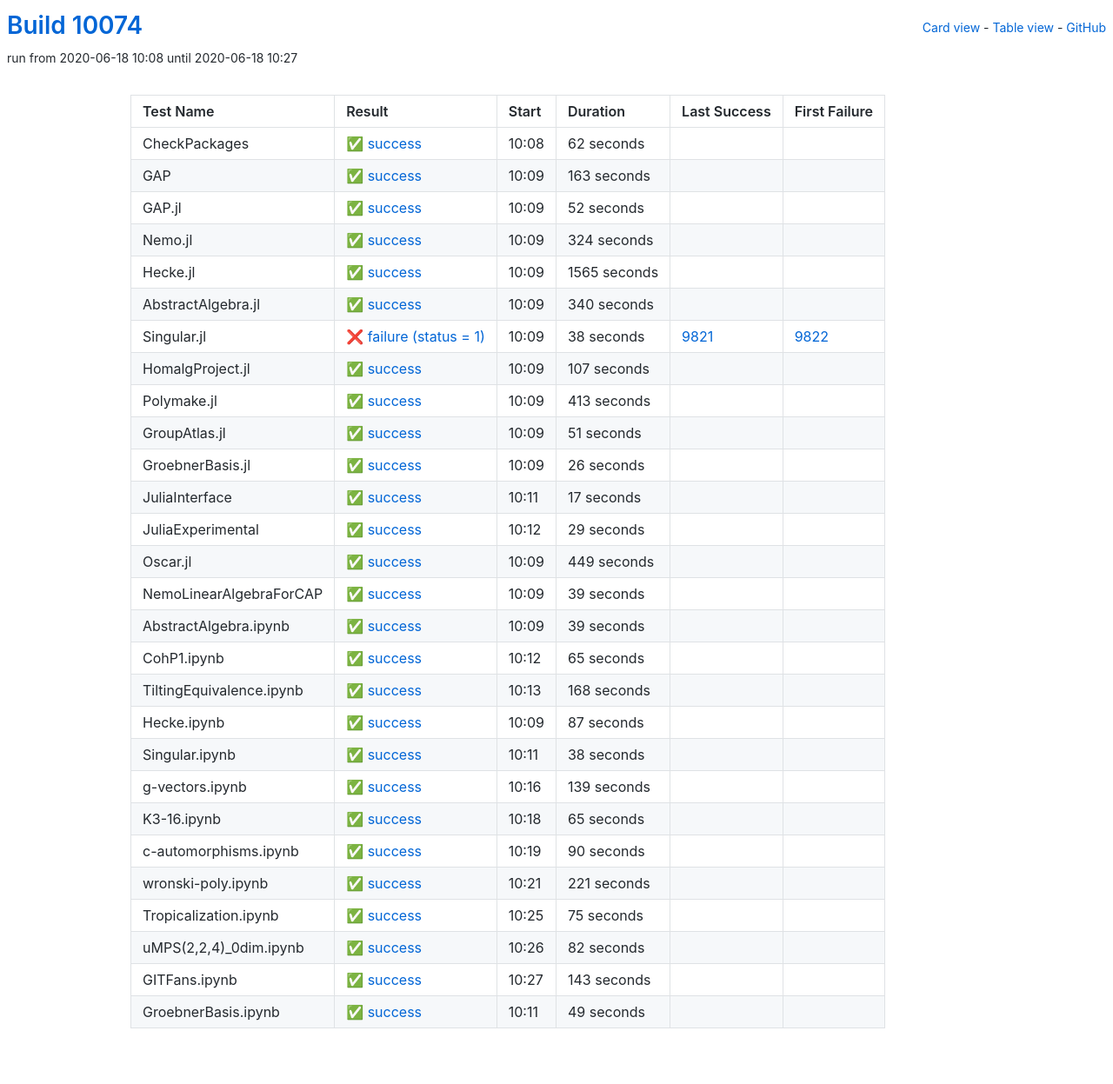
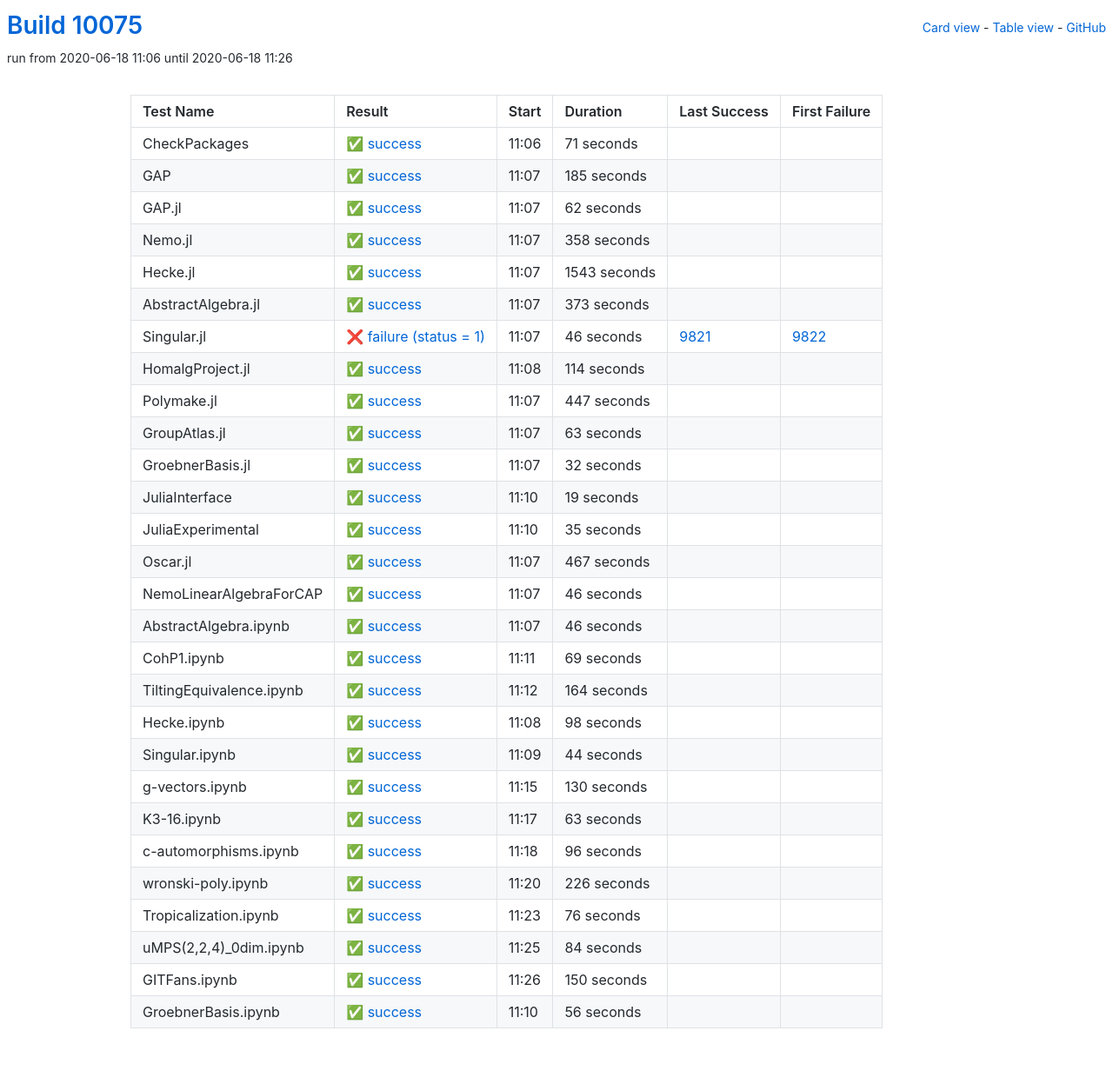
Before and after one commit to oscar-system/oscar-ci-status, a Jekyll site: the page built from table.html, in a window 1280 px wide. Shown: the whole page at 87% size. Built offline with Jekyll 4.4.1, drawn with Linux system fonts in a browser that asks for light colours.

Commit message:
Build #10075

```diff
--- a/_data/ci.yml
+++ b/_data/ci.yml
@@ -1,6 +1,6 @@
 ---
-build: 10074
-build_url: https://oscarci.mathematik.uni-kl.de/job/oscar/10074/
+build: 10075
+build_url: https://oscarci.mathematik.uni-kl.de/job/oscar/10075/
 job: oscar
 organization: oscar-system
 repo: oscar-ci-status
@@ -8,8 +8,32 @@
 tests:
 - name: CheckPackages
   id: checkpackages
-  log: https://oscarci.mathematik.uni-kl.de/job/oscar/10074/artifact/logs/build-10074/CheckPackages.log
-  start: 2020-06-18 10:08
+  log: https://oscarci.mathematik.uni-kl.de/job/oscar/10075/artifact/logs/build-10075/CheckPackages.log
+  start: 2020-06-18 11:06
+  success: true
+  exitcode: 0
+  status: success
+  duration: 71
+  last_success: false
+  last_success_url:
+  first_failure: false
+  first_failure_url:
+- name: GAP
+  id: gap
+  log: https://oscarci.mathematik.uni-kl.de/job/oscar/10075/artifact/logs/build-10075/GAP.log
+  start: 2020-06-18 11:07
+  success: true
+  exitcode: 0
+  status: success
+  duration: 185
+  last_success: false
+  last_success_url:
+  first_failure: false
+  first_failure_url:
+- name: GAP.jl
+  id: gap-jl
+  log: https://oscarci.mathematik.uni-kl.de/job/oscar/10075/artifact/logs/build-10075/GAP.jl.log
+  start: 2020-06-18 11:07
   success: true
   exitcode: 0
   status: success
@@ -18,326 +42,302 @@
   last_success_url:
   first_failure: false
   first_failure_url:
-- name: GAP
-  id: gap
-  log: https://oscarci.mathematik.uni-kl.de/job/oscar/10074/artifact/logs/build-10074/GAP.log
-  start: 2020-06-18 10:09
+- name: Nemo.jl
+  id: nemo-jl
+  log: https://oscarci.mathematik.uni-kl.de/job/oscar/10075/artifact/logs/build-10075/Nemo.jl.log
+  start: 2020-06-18 11:07
   success: true
   exitcode: 0
   status: success
-  duration: 163
-  last_success: false
-  last_success_url:
-  first_failure: false
-  first_failure_url:
-- name: GAP.jl
-  id: gap-jl
-  log: https://oscarci.mathematik.uni-kl.de/job/oscar/10074/artifact/logs/build-10074/GAP.jl.log
-  start: 2020-06-18 10:09
-  success: true
-  exitcode: 0
-  status: success
-  duration: 52
-  last_success: false
-  last_success_url:
-  first_failure: false
-  first_failure_url:
-- name: Nemo.jl
-  id: nemo-jl
-  log: https://oscarci.mathematik.uni-kl.de/job/oscar/10074/artifact/logs/build-10074/Nemo.jl.log
-  start: 2020-06-18 10:09
-  success: true
-  exitcode: 0
-  status: success
-  duration: 324
+  duration: 358
   last_success: false
   last_success_url:
   first_failure: false
   first_failure_url:
 - name: Hecke.jl
   id: hecke-jl
-  log: https://oscarci.mathematik.uni-kl.de/job/oscar/10074/artifact/logs/build-10074/Hecke.jl.log
-  start: 2020-06-18 10:09
+  log: https://oscarci.mathematik.uni-kl.de/job/oscar/10075/artifact/logs/build-10075/Hecke.jl.log
+  start: 2020-06-18 11:07
   success: true
   exitcode: 0
   status: success
-  duration: 1565
+  duration: 1543
   last_success: false
   last_success_url:
   first_failure: false
   first_failure_url:
 - name: AbstractAlgebra.jl
   id: abstractalgebra-jl
-  log: https://oscarci.mathematik.uni-kl.de/job/oscar/10074/artifact/logs/build-10074/AbstractAlgebra.jl.log
-  start: 2020-06-18 10:09
+  log: https://oscarci.mathematik.uni-kl.de/job/oscar/10075/artifact/logs/build-10075/AbstractAlgebra.jl.log
+  start: 2020-06-18 11:07
   success: true
   exitcode: 0
   status: success
-  duration: 340
+  duration: 373
   last_success: false
   last_success_url:
   first_failure: false
   first_failure_url:
 - name: Singular.jl
   id: singular-jl
-  log: https://oscarci.mathematik.uni-kl.de/job/oscar/10074/artifact/logs/build-10074/Singular.jl.log
-  start: 2020-06-18 10:09
+  log: https://oscarci.mathematik.uni-kl.de/job/oscar/10075/artifact/logs/build-10075/Singular.jl.log
+  start: 2020-06-18 11:07
   success: false
   exitcode: 1
   status: failure
-  duration: 38
+  duration: 46
   last_success: 9821
   last_success_url: https://oscarci.mathematik.uni-kl.de/job/oscar/9821/
   first_failure: 9822
   first_failure_url: https://oscarci.mathematik.uni-kl.de/job/oscar/9822/
 - name: HomalgProject.jl
   id: homalgproject-jl
-  log: https://oscarci.mathematik.uni-kl.de/job/oscar/10074/artifact/logs/build-10074/HomalgProject.jl.log
-  start: 2020-06-18 10:09
+  log: https://oscarci.mathematik.uni-kl.de/job/oscar/10075/artifact/logs/build-10075/HomalgProject.jl.log
+  start: 2020-06-18 11:08
   success: true
   exitcode: 0
   status: success
-  duration: 107
+  duration: 114
   last_success: false
   last_success_url:
   first_failure: false
   first_failure_url:
 - name: Polymake.jl
   id: polymake-jl
-  log: https://oscarci.mathematik.uni-kl.de/job/oscar/10074/artifact/logs/build-10074/Polymake.jl.log
-  start: 2020-06-18 10:09
+  log: https://oscarci.mathematik.uni-kl.de/job/oscar/10075/artifact/logs/build-10075/Polymake.jl.log
+  start: 2020-06-18 11:07
   success: true
   exitcode: 0
   status: success
-  duration: 413
+  duration: 447
   last_success: false
   last_success_url:
   first_failure: false
   first_failure_url:
 - name: GroupAtlas.jl
   id: groupatlas-jl
-  log: https://oscarci.mathematik.uni-kl.de/job/oscar/10074/artifact/logs/build-10074/GroupAtlas.jl.log
-  start: 2020-06-18 10:09
+  log: https://oscarci.mathematik.uni-kl.de/job/oscar/10075/artifact/logs/build-10075/GroupAtlas.jl.log
+  start: 2020-06-18 11:07
   success: true
   exitcode: 0
   status: success
-  duration: 51
+  duration: 63
   last_success: false
   last_success_url:
   first_failure: false
   first_failure_url:
 - name: GroebnerBasis.jl
   id: groebnerbasis-jl
-  log: https://oscarci.mathematik.uni-kl.de/job/oscar/10074/artifact/logs/build-10074/GroebnerBasis.jl.log
-  start: 2020-06-18 10:09
+  log: https://oscarci.mathematik.uni-kl.de/job/oscar/10075/artifact/logs/build-10075/GroebnerBasis.jl.log
+  start: 2020-06-18 11:07
   success: true
   exitcode: 0
   status: success
-  duration: 26
+  duration: 32
   last_success: false
   last_success_url:
   first_failure: false
   first_failure_url:
 - name: JuliaInterface
   id: juliainterface
-  log: https://oscarci.mathematik.uni-kl.de/job/oscar/10074/artifact/logs/build-10074/JuliaInterface.log
-  start: 2020-06-18 10:11
+  log: https://oscarci.mathematik.uni-kl.de/job/oscar/10075/artifact/logs/build-10075/JuliaInterface.log
+  start: 2020-06-18 11:10
   success: true
   exitcode: 0
   status: success
-  duration: 17
+  duration: 19
   last_success: false
   last_success_url:
   first_failure: false
   first_failure_url:
 - name: JuliaExperimental
   id: juliaexperimental
-  log: https://oscarci.mathematik.uni-kl.de/job/oscar/10074/artifact/logs/build-10074/JuliaExperimental.log
-  start: 2020-06-18 10:12
+  log: https://oscarci.mathematik.uni-kl.de/job/oscar/10075/artifact/logs/build-10075/JuliaExperimental.log
+  start: 2020-06-18 11:10
   success: true
   exitcode: 0
   status: success
-  duration: 29
+  duration: 35
   last_success: false
   last_success_url:
   first_failure: false
   first_failure_url:
 - name: Oscar.jl
   id: oscar-jl
-  log: https://oscarci.mathematik.uni-kl.de/job/oscar/10074/artifact/logs/build-10074/Oscar.jl.log
-  start: 2020-06-18 10:09
+  log: https://oscarci.mathematik.uni-kl.de/job/oscar/10075/artifact/logs/build-10075/Oscar.jl.log
+  start: 2020-06-18 11:07
   success: true
   exitcode: 0
   status: success
-  duration: 449
+  duration: 467
   last_success: false
   last_success_url:
   first_failure: false
   first_failure_url:
 - name: NemoLinearAlgebraForCAP
   id: nemolinearalgebraforcap
-  log: https://oscarci.mathematik.uni-kl.de/job/oscar/10074/artifact/logs/build-10074/NemoLinearAlgebraForCAP.log
-  start: 2020-06-18 10:09
+  log: https://oscarci.mathematik.uni-kl.de/job/oscar/10075/artifact/logs/build-10075/NemoLinearAlgebraForCAP.log
+  start: 2020-06-18 11:07
   success: true
   exitcode: 0
   status: success
-  duration: 39
+  duration: 46
   last_success: false
   last_success_url:
   first_failure: false
   first_failure_url:
 - name: AbstractAlgebra.ipynb
   id: abstractalgebra-ipynb
-  log: https://oscarci.mathematik.uni-kl.de/job/oscar/10074/artifact/logs/build-10074/AbstractAlgebra.ipynb.log
-  start: 2020-06-18 10:09
+  log: https://oscarci.mathematik.uni-kl.de/job/oscar/10075/artifact/logs/build-10075/AbstractAlgebra.ipynb.log
+  start: 2020-06-18 11:07
   success: true
   exitcode: 0
   status: success
-  duration: 39
+  duration: 46
   last_success: false
   last_success_url:
   first_failure: false
   first_failure_url:
 - name: CohP1.ipynb
   id: cohp1-ipynb
-  log: https://oscarci.mathematik.uni-kl.de/job/oscar/10074/artifact/logs/build-10074/CohP1.ipynb.log
-  start: 2020-06-18 10:12
+  log: https://oscarci.mathematik.uni-kl.de/job/oscar/10075/artifact/logs/build-10075/CohP1.ipynb.log
+  start: 2020-06-18 11:11
   success: true
   exitcode: 0
   status: success
-  duration: 65
+  duration: 69
   last_success: false
   last_success_url:
   first_failure: false
   first_failure_url:
 - name: TiltingEquivalence.ipynb
   id: tiltingequivalence-ipynb
-  log: https://oscarci.mathematik.uni-kl.de/job/oscar/10074/artifact/logs/build-10074/TiltingEquivalence.ipynb.log
-  start: 2020-06-18 10:13
+  log: https://oscarci.mathematik.uni-kl.de/job/oscar/10075/artifact/logs/build-10075/TiltingEquivalence.ipynb.log
+  start: 2020-06-18 11:12
   success: true
   exitcode: 0
   status: success
-  duration: 168
+  duration: 164
   last_success: false
   last_success_url:
   first_failure: false
   first_failure_url:
 - name: Hecke.ipynb
   id: hecke-ipynb
-  log: https://oscarci.mathematik.uni-kl.de/job/oscar/10074/artifact/logs/build-10074/Hecke.ipynb.log
-  start: 2020-06-18 10:09
+  log: https://oscarci.mathematik.uni-kl.de/job/oscar/10075/artifact/logs/build-10075/Hecke.ipynb.log
+  start: 2020-06-18 11:08
   success: true
   exitcode: 0
   status: success
-  duration: 87
+  duration: 98
   last_success: false
   last_success_url:
   first_failure: false
   first_failure_url:
 - name: Singular.ipynb
   id: singular-ipynb
-  log: https://oscarci.mathematik.uni-kl.de/job/oscar/10074/artifact/logs/build-10074/Singular.ipynb.log
-  start: 2020-06-18 10:11
+  log: https://oscarci.mathematik.uni-kl.de/job/oscar/10075/artifact/logs/build-10075/Singular.ipynb.log
+  start: 2020-06-18 11:09
   success: true
   exitcode: 0
   status: success
-  duration: 38
+  duration: 44
   last_success: false
   last_success_url:
   first_failure: false
   first_failure_url:
 - name: g-vectors.ipynb
   id: g-vectors-ipynb
-  log: https://oscarci.mathematik.uni-kl.de/job/oscar/10074/artifact/logs/build-10074/g-vectors.ipynb.log
-  start: 2020-06-18 10:16
+  log: https://oscarci.mathematik.uni-kl.de/job/oscar/10075/artifact/logs/build-10075/g-vectors.ipynb.log
+  start: 2020-06-18 11:15
   success: true
   exitcode: 0
   status: success
-  duration: 139
+  duration: 130
   last_success: false
   last_success_url:
   first_failure: false
   first_failure_url:
 - name: K3-16.ipynb
   id: k3-16-ipynb
-  log: https://oscarci.mathematik.uni-kl.de/job/oscar/10074/artifact/logs/build-10074/K3-16.ipynb.log
-  start: 2020-06-18 10:18
+  log: https://oscarci.mathematik.uni-kl.de/job/oscar/10075/artifact/logs/build-10075/K3-16.ipynb.log
+  start: 2020-06-18 11:17
   success: true
   exitcode: 0
   status: success
-  duration: 65
+  duration: 63
   last_success: false
   last_success_url:
   first_failure: false
   first_failure_url:
 - name: c-automorphisms.ipynb
   id: c-automorphisms-ipynb
-  log: https://oscarci.mathematik.uni-kl.de/job/oscar/10074/artifact/logs/build-10074/c-automorphisms.ipynb.log
-  start: 2020-06-18 10:19
+  log: https://oscarci.mathematik.uni-kl.de/job/oscar/10075/artifact/logs/build-10075/c-automorphisms.ipynb.log
+  start: 2020-06-18 11:18
   success: true
   exitcode: 0
   status: success
-  duration: 90
+  duration: 96
   last_success: false
   last_success_url:
   first_failure: false
   first_failure_url:
 - name: wronski-poly.ipynb
   id: wronski-poly-ipynb
-  log: https://oscarci.mathematik.uni-kl.de/job/oscar/10074/artifact/logs/build-10074/wronski-poly.ipynb.log
-  start: 2020-06-18 10:21
+  log: https://oscarci.mathematik.uni-kl.de/job/oscar/10075/artifact/logs/build-10075/wronski-poly.ipynb.log
+  start: 2020-06-18 11:20
   success: true
   exitcode: 0
   status: success
-  duration: 221
+  duration: 226
   last_success: false
   last_success_url:
   first_failure: false
   first_failure_url:
 - name: Tropicalization.ipynb
   id: tropicalization-ipynb
-  log: https://oscarci.mathematik.uni-kl.de/job/oscar/10074/artifact/logs/build-10074/Tropicalization.ipynb.log
-  start: 2020-06-18 10:25
+  log: https://oscarci.mathematik.uni-kl.de/job/oscar/10075/artifact/logs/build-10075/Tropicalization.ipynb.log
+  start: 2020-06-18 11:23
   success: true
   exitcode: 0
   status: success
-  duration: 75
+  duration: 76
   last_success: false
   last_success_url:
   first_failure: false
   first_failure_url:
 - name: uMPS(2,2,4)_0dim.ipynb
   id: umps-2-2-4-0dim-ipynb
-  log: https://oscarci.mathematik.uni-kl.de/job/oscar/10074/artifact/logs/build-10074/uMPS-2-2-4-_0dim.ipynb.log
-  start: 2020-06-18 10:26
+  log: https://oscarci.mathematik.uni-kl.de/job/oscar/10075/artifact/logs/build-10075/uMPS-2-2-4-_0dim.ipynb.log
+  start: 2020-06-18 11:25
   success: true
   exitcode: 0
   status: success
-  duration: 82
+  duration: 84
   last_success: false
   last_success_url:
   first_failure: false
   first_failure_url:
 - name: GITFans.ipynb
   id: gitfans-ipynb
-  log: https://oscarci.mathematik.uni-kl.de/job/oscar/10074/artifact/logs/build-10074/GITFans.ipynb.log
-  start: 2020-06-18 10:27
+  log: https://oscarci.mathematik.uni-kl.de/job/oscar/10075/artifact/logs/build-10075/GITFans.ipynb.log
+  start: 2020-06-18 11:26
   success: true
   exitcode: 0
   status: success
-  duration: 143
+  duration: 150
   last_success: false
   last_success_url:
   first_failure: false
   first_failure_url:
 - name: GroebnerBasis.ipynb
   id: groebnerbasis-ipynb
-  log: https://oscarci.mathematik.uni-kl.de/job/oscar/10074/artifact/logs/build-10074/GroebnerBasis.ipynb.log
-  start: 2020-06-18 10:11
+  log: https://oscarci.mathematik.uni-kl.de/job/oscar/10075/artifact/logs/build-10075/GroebnerBasis.ipynb.log
+  start: 2020-06-18 11:10
   success: true
   exitcode: 0
   status: success
-  duration: 49
+  duration: 56
   last_success: false
   last_success_url:
   first_failure: false
```
Also changed, not shown: README.md.
